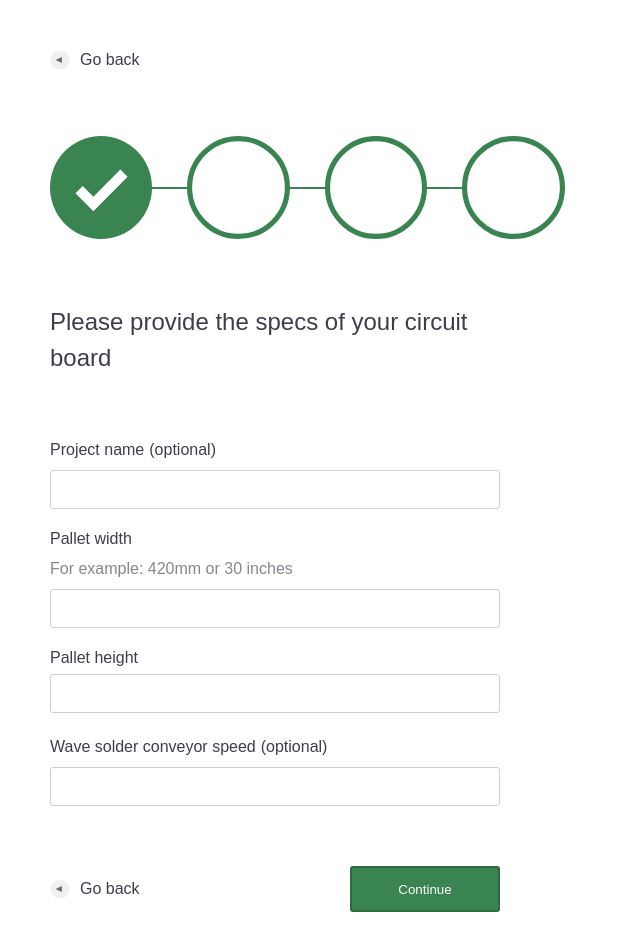
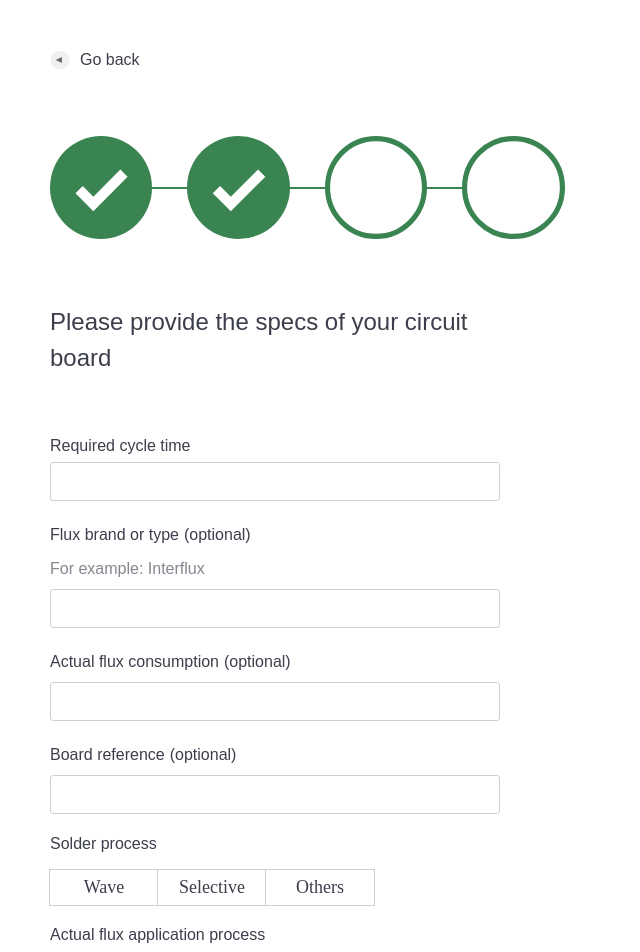
Before and after one commit to interflux-electronics/interflux-icsf-svelte, a SvelteKit app: page /request-simulation in a window 1280 px wide. Shown: the top 952 px of the page, without its empty margins (0-640 px from the left). Built offline with nearby package versions, Linux system fonts and the light colour scheme; a web font is replaced by a local one.

Commit message:
Add logics and style to the option boxes

```diff
--- a/src/routes/request-simulation/+page.svelte
+++ b/src/routes/request-simulation/+page.svelte
@@ -14,7 +14,7 @@
 	$: showFail = currentView === 'fail';
 	$: showSuccess = currentView === 'success';
 
-	let currentStep = 2;
+	let currentStep = 3;
 
 	$: showStep1 = currentStep === 1; // true
 	$: showStep2 = currentStep === 2; // false
--- a/src/routes/request-simulation/OptionBoxs.svelte
+++ b/src/routes/request-simulation/OptionBoxs.svelte
@@ -3,25 +3,48 @@
 	export let op2;
 	export let op3;
 	export let title;
+	export let key;
+	import { createEventDispatcher } from 'svelte';
+	const dispatch = createEventDispatcher();
+
+	function onClick(event) {
+		const clickedButton = event.currentTarget;
+		const value = clickedButton.innerText;
+		const dataBundle2 = { key, value };
+		console.log(value);
+
+		// 1. We remove "selected" from all <button> with the class "selected"
+		const allButtons = clickedButton.parentElement.children;
+		for (let button of allButtons) {
+			button.classList.remove('selected');
+		}
+
+		// 2. Add the class "selected" to the clicked button
+		clickedButton.classList.add('selected');
+
+		// 3. Dispatch the value to the parent component.
+
+		dispatch('select', dataBundle2);
+	}
 </script>
 
-<div class="option-boxs">
+<div class="option-boxes">
 	<h4>{title}</h4>
-	<div class="option-box">
-		<button class="selected">{op1}</button>
-		<button>{op2}</button>
-		<button>{op3}</button>
+	<div class="buttons">
+		<button on:click={onClick}>{op1}</button>
+		<button on:click={onClick}>{op2}</button>
+		<button on:click={onClick}>{op3}</button>
 	</div>
 </div>
 
 <style>
-	.option-boxs {
+	.option-boxes {
 		display: flex;
 		flex-direction: column;
 		gap: 15px;
 		margin-bottom: 20px;
 	}
-	.option-box {
+	.buttons {
 		display: flex;
 	}
 
@@ -46,7 +69,7 @@
 		z-index: 1;
 	}
 
-	.option-box button.selected {
+	:global(button.selected) {
 		border: 1px solid var(--blue-4);
 		background-color: var(--blue-3);
 		color: white;
--- a/src/routes/request-simulation/Step3.svelte
+++ b/src/routes/request-simulation/Step3.svelte
@@ -10,7 +10,9 @@
 		fluxBrand: null,
 		fluxConsumption: null,
 		boardReference: null,
-		knownIssue: null
+		knownIssue: null,
+		solderProcess: null,
+		fluxProcess: null
 	};
 
 	function onInput(event) {
@@ -20,6 +22,15 @@
 		dataStep3[key] = value;
 		dispatch('input', { key, value });
 	}
+
+	function onSelect(event) {
+		const key = event.detail.key;
+		const value = event.detail.value;
+		console.log('Step3 onSelect()', key, value);
+		dataStep3[key] = value;
+		dispatch('select', { key, value });
+	}
+	//
 </script>
 
 <div>
@@ -59,8 +70,22 @@
 		key="boardReference"
 		on:input={onInput}
 	/>
-	<OptionBoxs title="Solder process" op1="Wave" op2="Selective" op3="Others" />
-	<OptionBoxs title="Actual flux application process" op1="Spray" op2="Jet" op3="Foam" />
+	<OptionBoxs
+		title="Solder process"
+		op1="Wave"
+		op2="Selective"
+		op3="Others"
+		key="solderProcess"
+		on:select={onSelect}
+	/>
+	<OptionBoxs
+		title="Actual flux application process"
+		op1="Spray"
+		op2="Jet"
+		op3="Foam"
+		key="fluxProcess"
+		on:select={onSelect}
+	/>
 	<InputText
 		type="text"
 		label="Known issues with the process"
```
